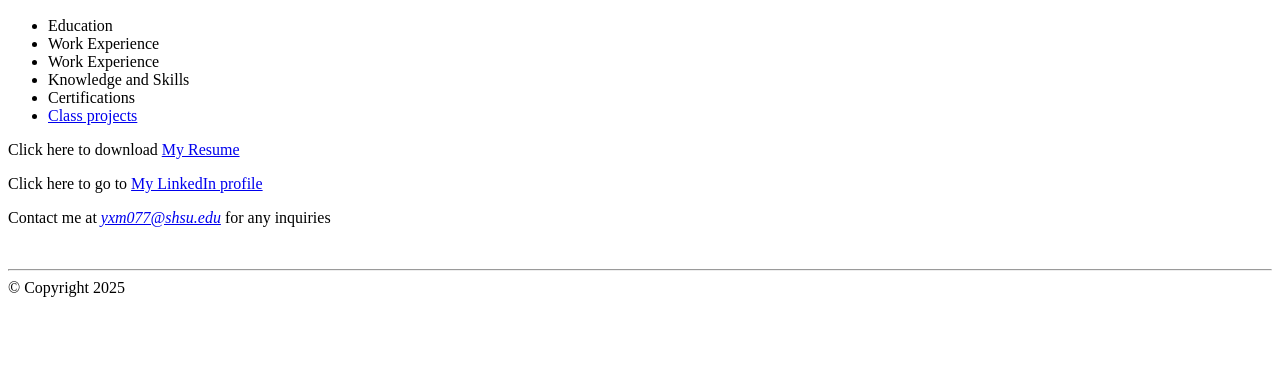
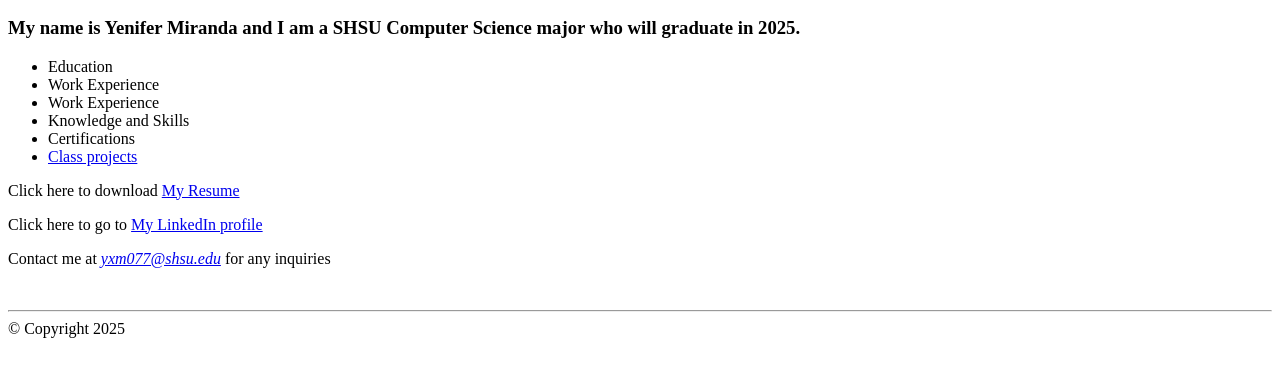
Before and after one commit to yenmiranda/yenmiranda.github.io, a plain HTML site: page index.html in a window 1280 px wide. Shown: the part 322-698 px from the top of the page. Drawn offline with Linux system fonts and the light colour scheme.

Commit message:
add index.html

```diff
--- a/index.html
+++ b/index.html
@@ -12,7 +12,10 @@
     <img src="images/Baxter.JPG" alt="Baxter's picture" width="200" height="200">
 
     <h1>Welcome to my web site!</h1>
+
     <h2>yenmiranda.github.io</h2>
+
+    <h3>My name is Yenifer Miranda and I am a SHSU Computer Science major who will graduate in 2025.</h3>
 
 <nav>
 
```
